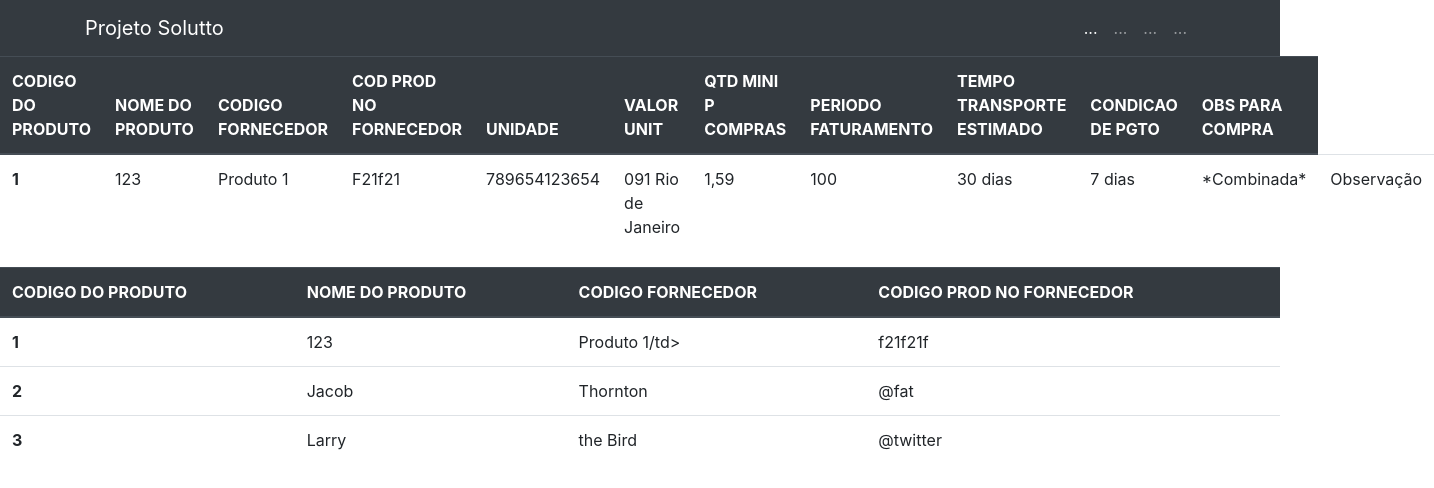
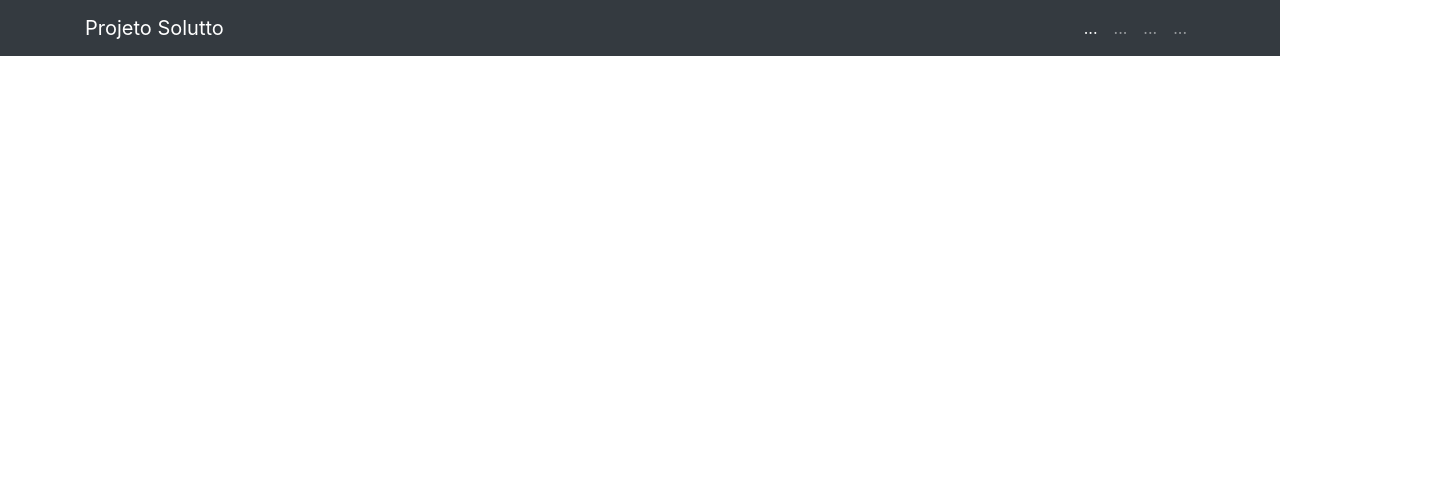
Before and after one commit to Claudino458/dev, a website: page index.html in a window 1280 px wide. Shown: the whole page, 1434 px wide, since content can reach past the window. Drawn offline with Linux system fonts and the light colour scheme.

Commit message:
Update index.html

```diff
--- a/index.html
+++ b/index.html
@@ -46,82 +46,9 @@
   </nav>
 
   <!-- Conteúdo da Página -->
-  <div class"container">
-		<table class="table">
-			<thead class="thead-dark">
-				<tr>
-					<th scope="col">CODIGO DO PRODUTO</th>
-					<th scope="col">NOME DO PRODUTO</th>
-					<th scope="col">CODIGO FORNECEDOR</th>
-					<th scope="col">COD PROD NO FORNECEDOR</th>
-					<th scope="col">UNIDADE</th>
-					<th scope="col">VALOR UNIT</th>
-					<th scope="col">QTD MINI P COMPRAS</th>
-					<th scope="col">PERIODO FATURAMENTO</th>
-					<th scope="col">TEMPO TRANSPORTE ESTIMADO</th>
-					<th scope="col">CONDICAO DE PGTO</th>
-					<th scope="col">OBS PARA COMPRA</th>
-				</tr>
-			</thead>
-			<tbody>
-				<tr>
-					<th scope="row">1</th>
-						<td>123</td>
 
-						<td>Produto 1</td>
 
-						<td>F21f21</td>
 
-						<td>789654123654</td>
-
-						<td>091 Rio de Janeiro</td>
-
-						<td>1,59</td>
-
-						<td>100</td>
-
-						<td>30 dias </td>
-
-						<td>7 dias</td>
-
-						<td>*Combinada*</td>
-
-						<td>Observação</td>
-				</tr>
-			</tbody>
-		</table>
-	</div>
-
-<table class="table">
-  <thead class="thead-dark">
-    <tr>
-      <th scope="col">CODIGO DO PRODUTO</th>
-      <th scope="col">NOME DO PRODUTO</th>
-      <th scope="col">CODIGO FORNECEDOR</th>
-      <th scope="col">CODIGO PROD NO FORNECEDOR</th>
-    </tr>
-  </thead>
-  <tbody>
-    <tr>
-      <th scope="row">1</th>
-      <td>123</td>
-      <td>Produto 1/td>
-      <td>f21f21f</td>
-    </tr>
-    <tr>
-      <th scope="row">2</th>
-      <td>Jacob</td>
-      <td>Thornton</td>
-      <td>@fat</td>
-    </tr>
-    <tr>
-      <th scope="row">3</th>
-      <td>Larry</td>
-      <td>the Bird</td>
-      <td>@twitter</td>
-    </tr>
-  </tbody>
-</table>
   <!-- Diretório onde está Bootstrap core JavaScript -->
   <script src="vendor/jquery/jquery.slim.min.js"></script>
   <script src="vendor/bootstrap/js/bootstrap.bundle.min.js"></script>
```
